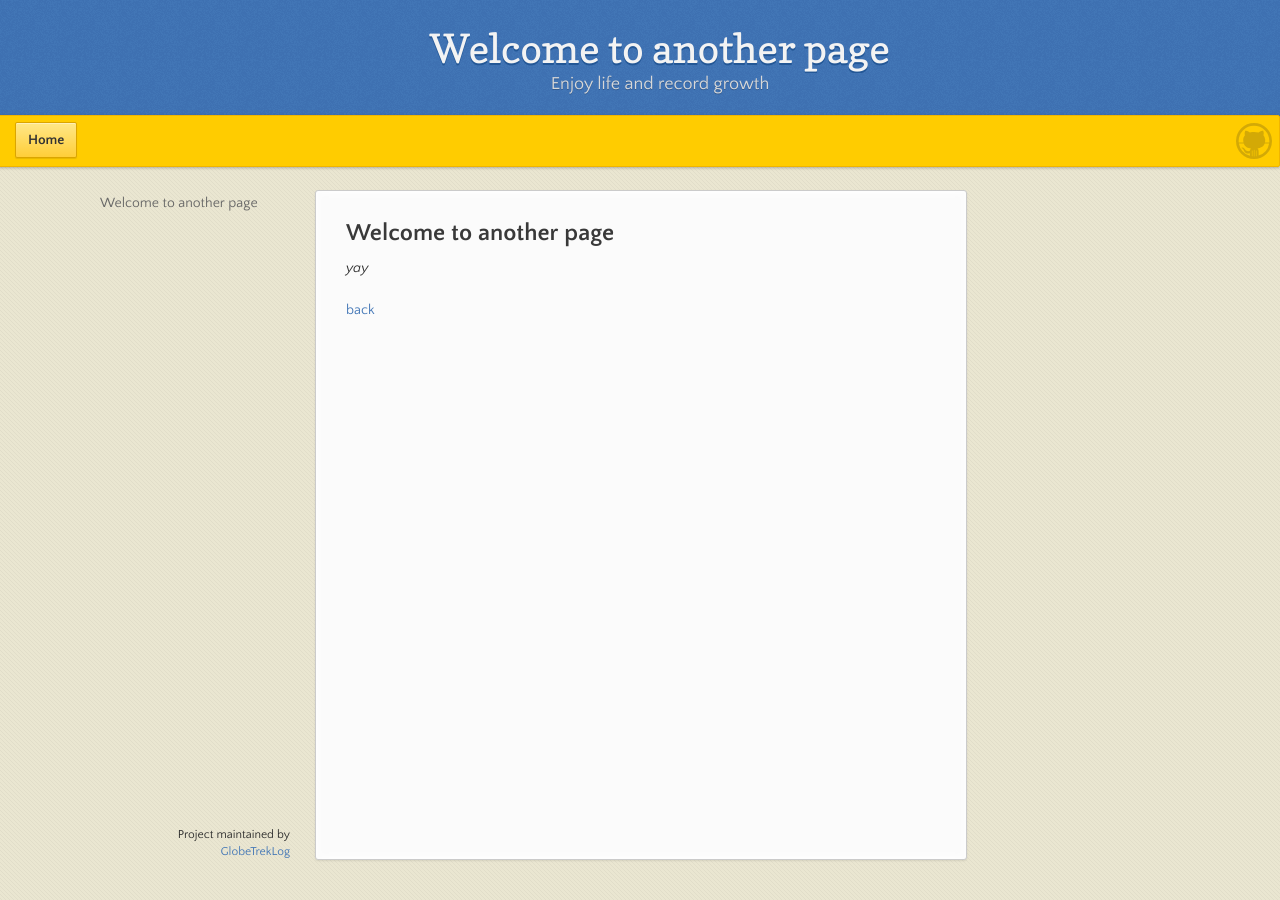
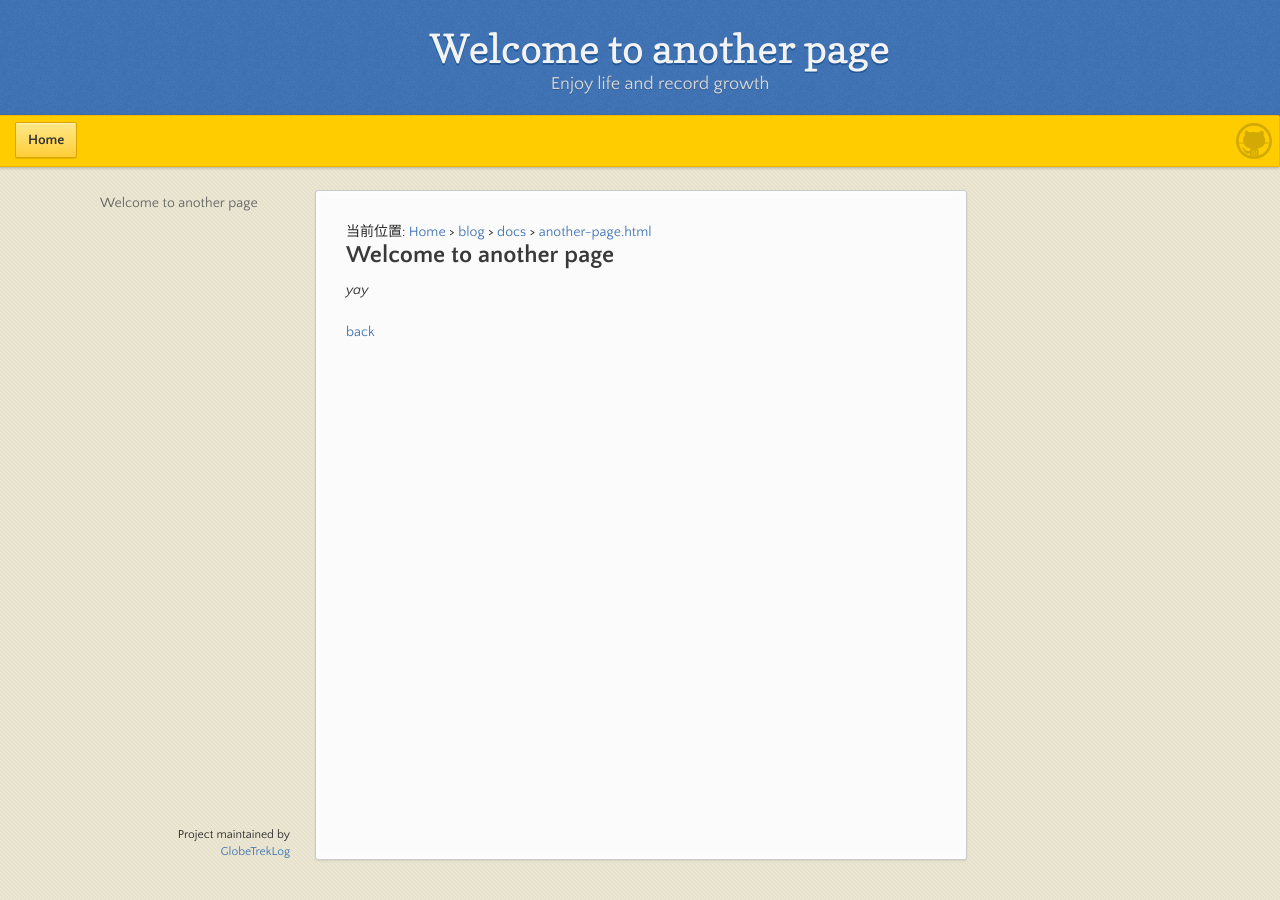
Before and after one commit to GlobeTrekLog/blog, a Jekyll site: the page built from docs/another-page.md, in a window 1280 px wide. Built offline with Jekyll 4.4.1, drawn with Linux system fonts in a browser that asks for light colours; comment, search, counter and statistics services are not loaded; our own code applies the rules of GitHub Pages for plain Markdown files; some of the changed lines change nothing that is shown.

Commit message:
update file

```diff
--- a/_layouts/default.html
+++ b/_layouts/default.html
@@ -53,6 +53,8 @@
 
       <!-- 网页内容部分 -->
       <section>
+
+        <div id="breadcrumb">当前位置:</div>
         <!-- 使用Liquid的条件语句。如果 page.date 存在，则显示日期； -->
         {% if page.date %}  <!-- 检查 page 对象中是否有 date 字段 -->
           <p><small>Published on: {{ page.date | date: "%Y-%m-%d %H:%M:%S" }}</small></p>
@@ -72,6 +74,25 @@
   </body>
 </html>
 
+<!-- 用于显示当前位置，也就是面包屑 -->
+<script>
+  document.addEventListener('DOMContentLoaded', function() {
+      var path = window.location.pathname.split('/').filter(function(el) { return !!el; });
+      var breadcrumb = document.getElementById('breadcrumb');
+
+      var html = '当前位置: <a href="/">Home</a>'; // 或使用英文 "Current Location: <a href="/">Home</a>"
+      var link = '';
+
+      for (var i = 0; i < path.length; i++) {
+          link += '/' + path[i];
+          html += ' > <a href="' + link + '">' + path[i] + '</a>';
+      }
+
+      breadcrumb.innerHTML = html;
+  });
+</script>
+
+
 <div id="giscus-container">
   <script src="https://giscus.app/client.js"
     data-repo="GlobeTrekLog/EnjoyLifeBlog"
```
